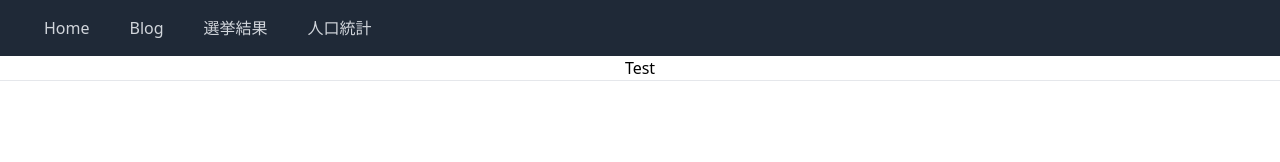
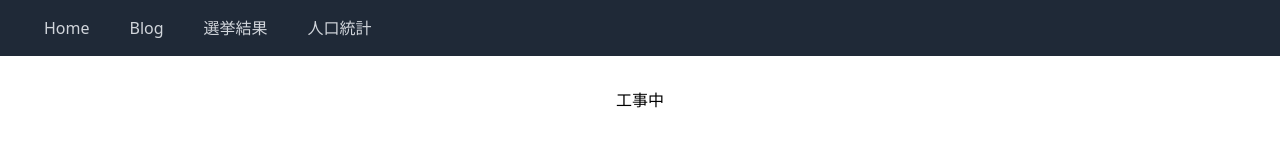
Before and after one commit to ssstakahashi/izumo-city-blog, a Next.js app: page / in a window 1280 px wide. Shown: the top 162 px of the page. Built offline with nearby package versions, Linux system fonts and the light colour scheme.

Commit message:
ver.0.2.4

```diff
--- a/components/Layout.js
+++ b/components/Layout.js
@@ -37,7 +37,7 @@ export default function Layout({ children, title="HP by Next.js"}){
                 </nav>
             </header>
 
-            <main className="flex flex-1 justify-center items-center w-screen flex-col">
+            <main className="flex flex-1 justify-center items-center w-screen flex-col pt-8">
                 {children}
             </main>
             <footer className={"w-full h-12 flex justify-center items-center border-t"}>
--- a/pages/index.js
+++ b/pages/index.js
@@ -4,8 +4,8 @@ import Layout from '../components/Layout'
 export default function Home() {
   return (
     <Layout>
-    <div className='text-center'>
-      <p>Test</p>
+    <div className='text-center h-screen'>
+      <p>工事中</p>
     </div>
     </Layout>
 
--- a/pages/population/[month].js
+++ b/pages/population/[month].js
@@ -33,9 +33,7 @@ export default function Population({ populationData, monthData }) {
                             <th>男</th>
                             <th>女</th>
                             <th>総数</th>
-
                             <th>世帯当たり</th>
-                            <th>増減</th>
                         </tr>
                     </thead>
                     <tbody>
@@ -43,15 +41,11 @@ export default function Population({ populationData, monthData }) {
                             populationData.map((row,index) => (
                             <tr key={row.id} className="hover:bg-gray-300">
                                 <td className="px-4 py-1 text-left">{row.aria}</td>
-                                <td className="px-4 py-1 text-right">
-                                    {row.family}
-                                </td>
+                                <td className="px-4 py-1 text-right">{row.family}</td>
                                 <td className="px-4 py-1 text-right">{row.man}</td>
                                 <td className="px-4 py-1 text-right">{row.woman}</td>
                                 <td className="px-4 py-1 text-right">{row.total}</td>
-
                                 <td className="px-4 py-1 text-right">{row.perFamily}</td>
-                                <td className="px-4 py-1">{row.div}</td>
                             </tr>
                         ))}
                     </tbody>
```
